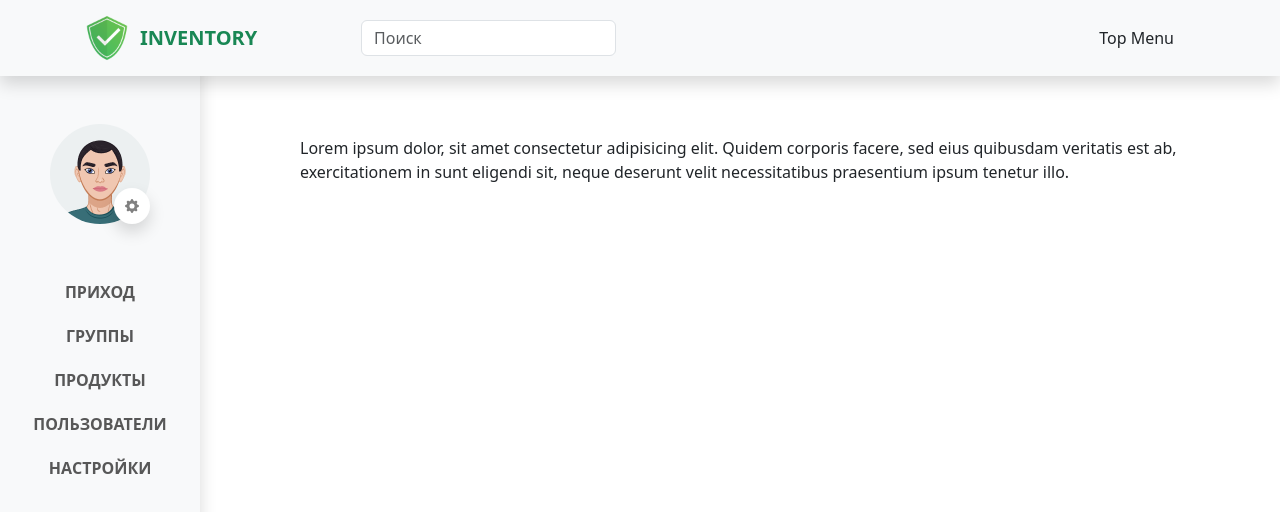
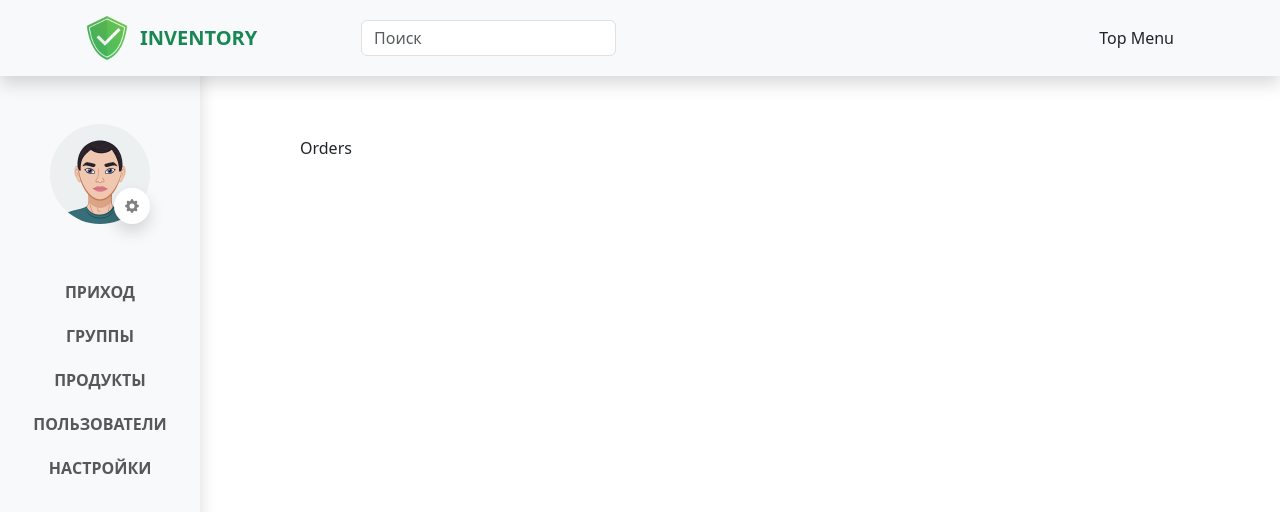
Before and after one commit to yatochkaaa/dzencode_inventory, a React (Create React App) app: page /orders in a window 1280 px wide. Shown: the top 512 px of the page. Built offline with nearby package versions, Linux system fonts and the light colour scheme.

Commit message:
add NavMenu routes

```diff
--- a/src/App.tsx
+++ b/src/App.tsx
@@ -3,6 +3,7 @@ import { BrowserRouter } from "react-router-dom";
 import { Container } from "react-bootstrap";
 import "bootstrap/dist/css/bootstrap.min.css";
 
+import AppRouter from "./components/AppRouter";
 import NavigationMenu from "./components/NavigationMenu";
 import Header from "./components/Header";
 import "./styles/styles.css";
@@ -12,13 +13,8 @@ const App: React.FC = () => {
     <BrowserRouter>
       <Header />
       <NavigationMenu />
-      <Container
-        style={{ marginLeft: 200, padding: "60px 100px" }}
-      >
-        Lorem ipsum dolor, sit amet consectetur adipisicing elit. Quidem
-        corporis facere, sed eius quibusdam veritatis est ab, exercitationem in
-        sunt eligendi sit, neque deserunt velit necessitatibus praesentium ipsum
-        tenetur illo.
+      <Container style={{ marginLeft: 200, padding: "60px 100px" }}>
+        <AppRouter />
       </Container>
     </BrowserRouter>
   );
--- /dev/null
+++ b/src/components/AppRouter.tsx
@@ -0,0 +1,17 @@
+import { Routes, Route, Navigate } from "react-router-dom";
+import { routes } from "../routes";
+import { ROUTE } from "../utils/consts";
+
+const AppRouter: React.FC = () => {
+  return (
+    <Routes>
+      {routes.map(({ path, Component }) => (
+        <Route key={path} path={path} element={<Component />} />
+      ))}
+
+      <Route path="*" element={<Navigate to={ROUTE.ORDERS} />} />
+    </Routes>
+  );
+};
+
+export default AppRouter;
```
